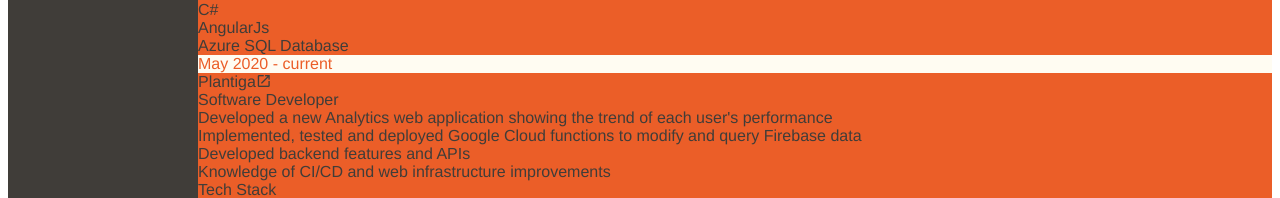
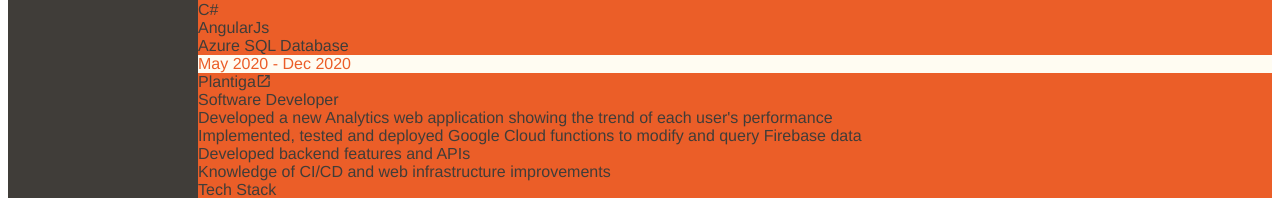
Before and after one commit to Ana-Wan/perso-website, a Vue app: page / in a window 1280 px wide. Shown: the part 1840-2038 px from the top of the page. Built offline with nearby package versions, Linux system fonts and the light colour scheme; what vue-scrollactive would draw is missing.

Commit message:
update indo

```diff
--- a/src/components/Home.vue
+++ b/src/components/Home.vue
@@ -65,10 +65,10 @@
       description: "I have over 3 years of software development experience in developing, testing and deploying web applications and backend servers. I completed 5 internships, both at startups and large companies.",
       persoLinkInfo: [
         {
-          type:"file",
+          type:"resume",
           text: "My Resumé",
           icon: "mdi-download",
-          link: "/files/resume.pdf",
+          link: "https://drive.google.com/file/d/1Wf6DqtgX_AcHXeCyEIIZUqM_L9HIMvLr/view?usp=sharing",
           color: "primary"
         },
         {
--- a/src/components/Internship.vue
+++ b/src/components/Internship.vue
@@ -72,7 +72,7 @@
         {
           companyName: "Shiftboard",
           companyLink: "https://www.shiftboard.com/employee-scheduling-software/schedulepro/",
-          time: "May 2020 - current",
+          time: "May 2020 - Dec 2020",
           position: "Software Developer",
           workDescription: "Implemented and tested backend APIs for SchedulePro's mobile application. Developed both frontend and backend features for the SchedulePro Web Application",
           workOverview: [
```
